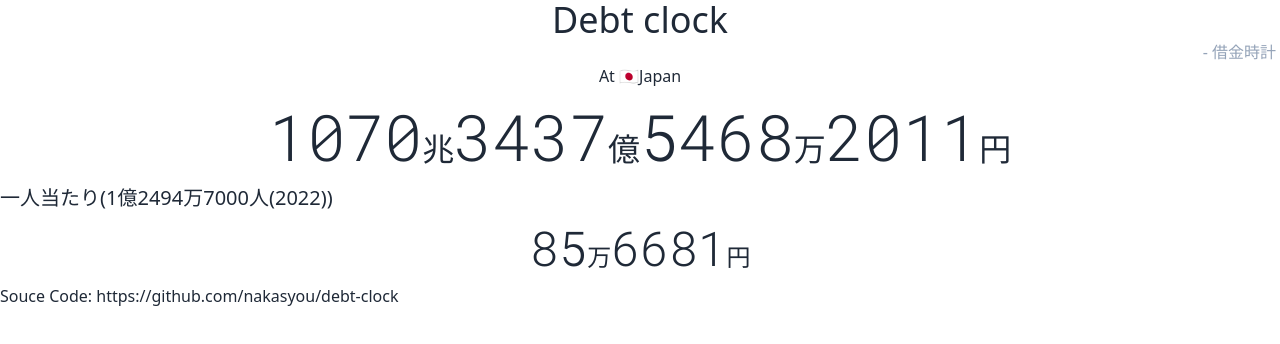
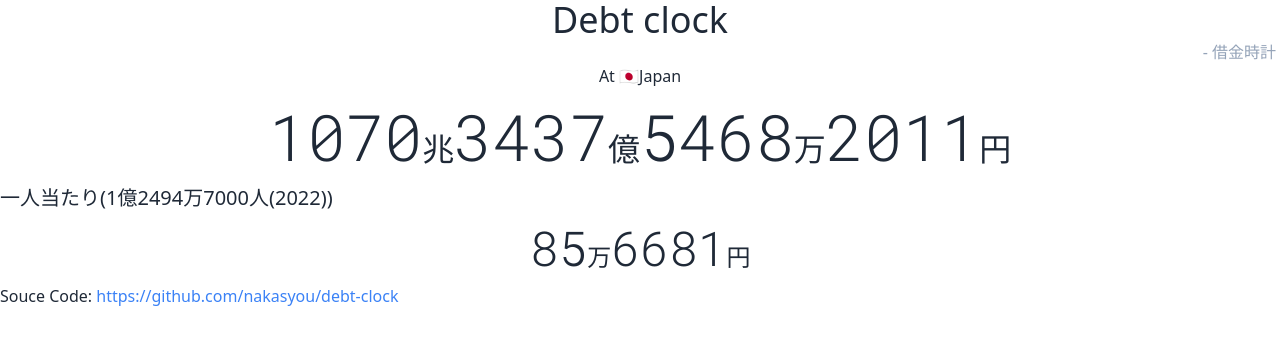
Before and after one commit to nakasyou/debt-clock, a Vue app: page / in a window 1280 px wide. Shown: the top 344 px of the page. Built offline with nearby package versions, Linux system fonts and the light colour scheme.

Commit message:
Add link color

```diff
--- a/src/App.vue
+++ b/src/App.vue
@@ -11,7 +11,7 @@
     </div>
     <div>
       <ul>
-        <li>Souce Code: <a href="https://github.com/nakasyou/debt-clock">https://github.com/nakasyou/debt-clock</a></li>
+        <li>Souce Code: <a class="text-blue-500" href="https://github.com/nakasyou/debt-clock">https://github.com/nakasyou/debt-clock</a></li>
       </ul>
     </div>
   </div>
```
